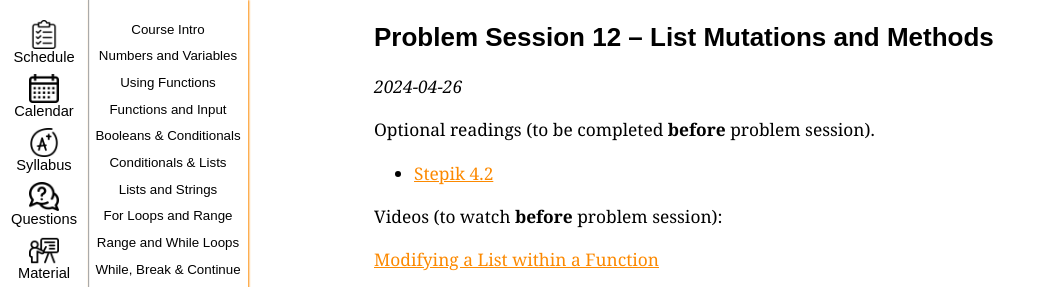
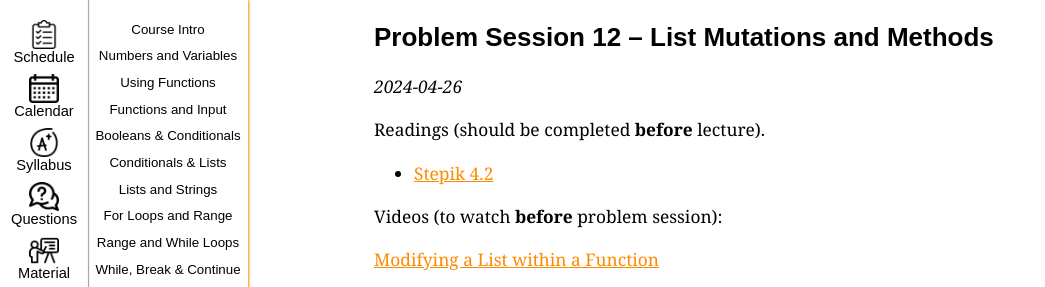
Before and after one commit to ucsd-cse8a-sp24/ucsd-cse8a-sp24.github.io, a Jekyll site: the page built from _lectures/lecture12.md, in a window 1280 px wide and 900 px high, cut to the strip 0-287 px from the top of the window. Shown: the whole strip, without its empty margins (0-1045 px from the left). Built offline with Jekyll 4.4.1, drawn with Linux system fonts in a browser that asks for light colours.

Commit message:
Update lecture12.md

```diff
--- a/_lectures/lecture12.md
+++ b/_lectures/lecture12.md
@@ -16,7 +16,7 @@ videos:
 
 _{{ page.released-on }}_
 
-Optional readings (to be completed **before** problem session).
+Readings (should be completed **before** lecture).
 - [Stepik 4.2](https://stepik.org/lesson/567182/step/1?unit=561455){:target="_blank"}
 
 Videos (to watch **before** problem session):
```
